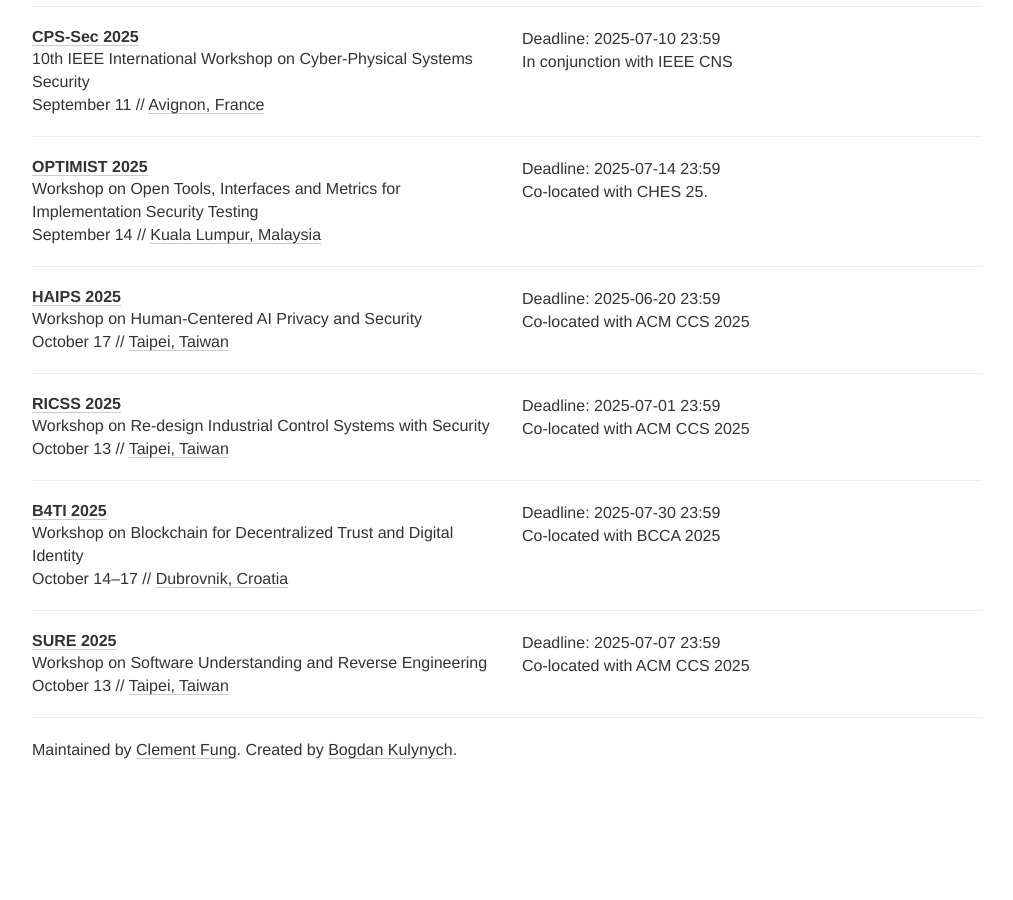
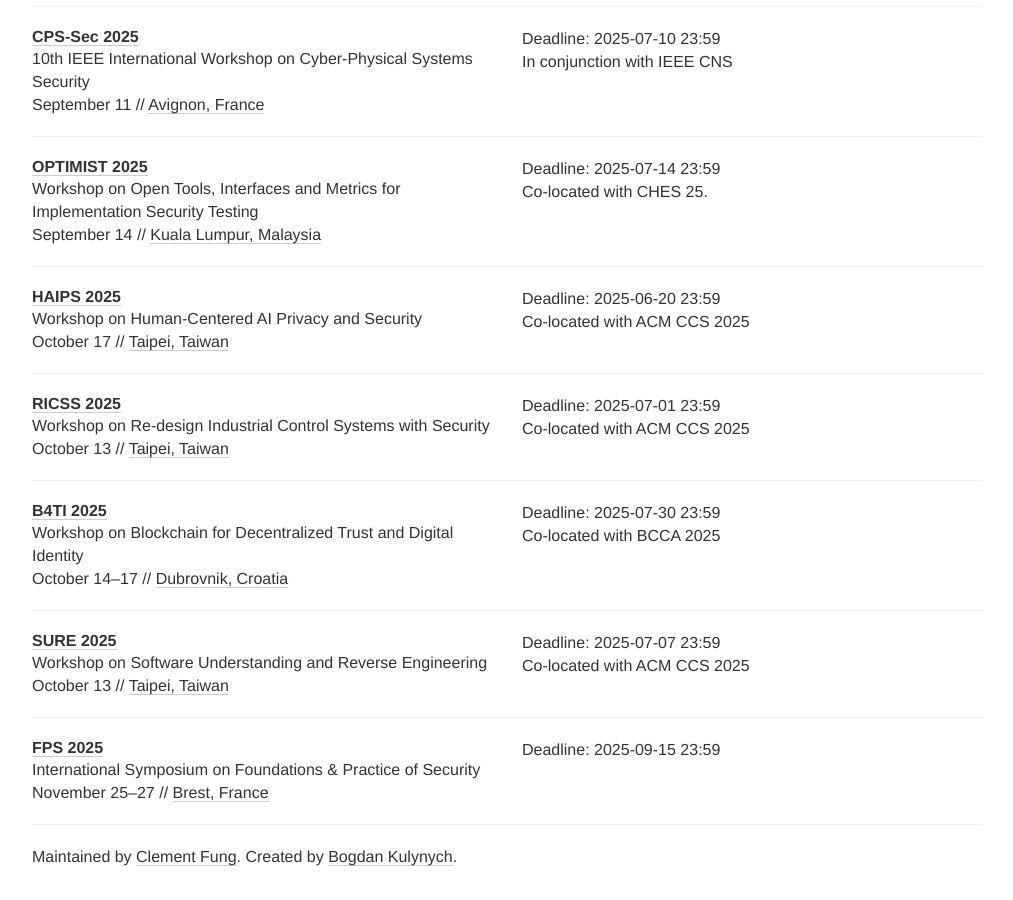
Before and after one commit to sec-deadlines/sec-deadlines.github.io, a Jekyll site: the page built from index.html, in a window 1280 px wide and 900 px high, scrolled down 18824 px. Shown: the whole window, without its empty margins (133-1146 px from the left). Built offline with Jekyll 4.4.1, drawn with Linux system fonts in a browser that asks for light colours; nearby versions of some CDN libraries; comment, search, counter and statistics services are not loaded; before the commit the page ends 19617 px from its top, so only the background shows below that.

Commit message:
add fps 2025 conference

```diff
--- a/_data/conferences.yml
+++ b/_data/conferences.yml
@@ -1386,3 +1386,12 @@
   date: October 13
   place: Taipei, Taiwan
   tags: [SEC, SHOP]
+
+- name: FPS
+  description: International Symposium on Foundations & Practice of Security
+  year: 2025
+  link: https://hub.imt-atlantique.fr/fps2025/
+  deadline: ["2025-09-15 23:59"]
+  date: November 25-27
+  place: Brest, France
+  tags: [SEC, PRIV]
```
